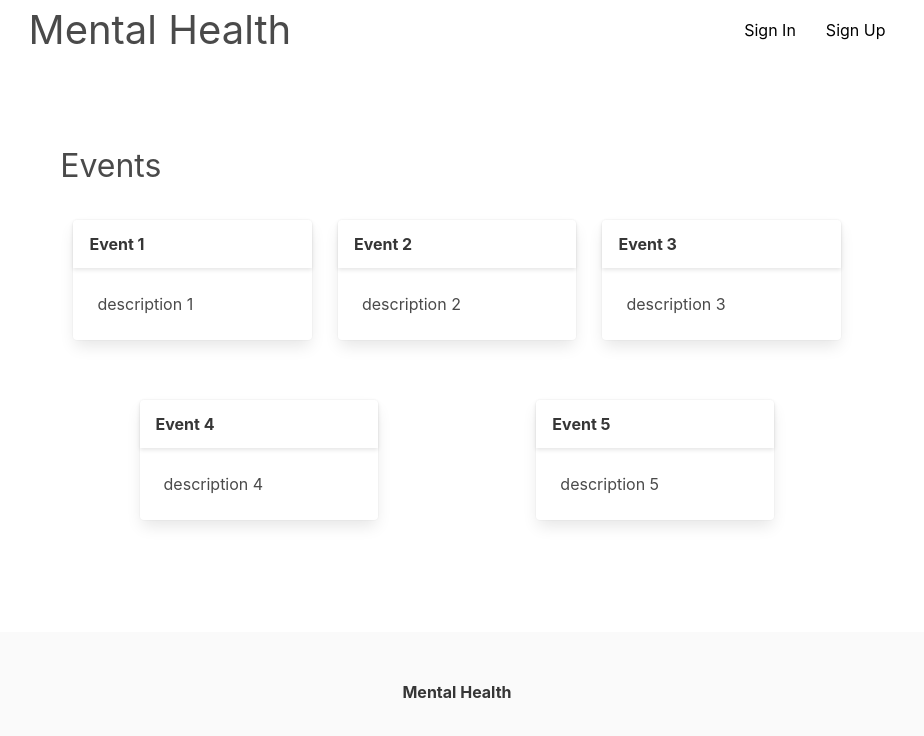
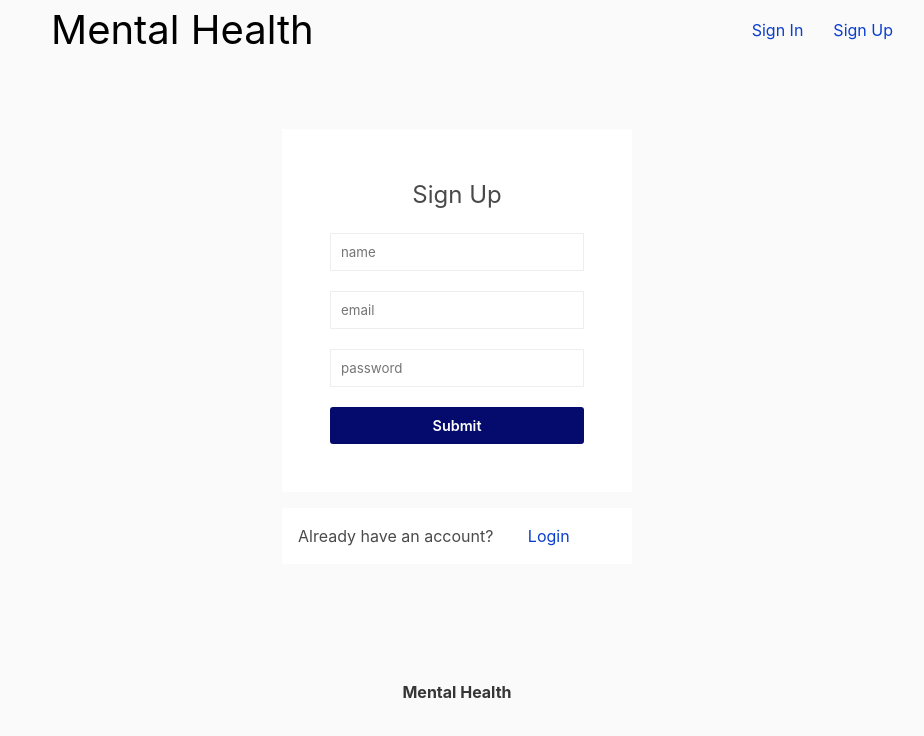
Before and after one commit to TylerEvans-hash/mental-health-project, a React (Create React App) app in the folder client/: page /signup in a window 1280 px wide. Shown: the top 736 px of the page, without its empty margins (183-1107 px from the left). Built offline with nearby package versions, Linux system fonts and the light colour scheme.

Commit message:
add sign up component

```diff
--- a/client/src/App.js
+++ b/client/src/App.js
@@ -2,19 +2,27 @@ import {
   BrowserRouter as Router,
   Switch,
   Route,
-  Link
 } from "react-router-dom";
 
 import Header from "./components/Header";
 import Footer from "./components/Footer";
 import Events from "./components/Events";
+import SignUp from "./components/SignUp";
 
 
 function App() {
   return (
     <Router>
       <Header />
-      <Events />
+      <section style={{ width: "62%", margin: "50px auto" }}>
+        <Switch>
+          <Route exact path="/" component={Events} />
+          <Route exact path="/events" component={Events} />
+          <Route exact path="/signup" component={SignUp} />
+
+          <Route exact render={() => <h1>Page does not exist :(</h1>} />
+        </Switch>
+      </section>
       <Footer />
     </Router>
   );
--- a/client/src/components/Events/index.js
+++ b/client/src/components/Events/index.js
@@ -24,7 +24,7 @@ const Events = () => {
         },
     ];
     return (
-        <section style={{ width: "62%", margin: "50px auto" }}>
+        <>
             <h2 className="is-size-3">Events</h2>
             <div className="is-flex is-flex-wrap-wrap" >
                 {
@@ -37,7 +37,7 @@ const Events = () => {
                     )
                 }
             </div>
-        </section>
+        </>
     );
 }
 
--- a/client/src/components/Header/index.js
+++ b/client/src/components/Header/index.js
@@ -3,11 +3,11 @@ import { Link } from 'react-router-dom'
 const Header =()=> {
     return (
         <header className="is-flex is-justify-content-space-around is-align-items-center">
-            <h1 className="is-size-2">Mental Health</h1>
+            <h1 className="is-size-2"><Link to="/" style={{color: "#000"}}>Mental Health</Link></h1>
             <nav>
                 <ul>
                     <Link>Sign In</Link>
-                    <Link>Sign Up</Link>
+                    <Link to="/signup">Sign Up</Link>
                 </ul>
             </nav>
         </header>
--- /dev/null
+++ b/client/src/components/SignUp/index.js
@@ -0,0 +1,67 @@
+import React, { useState } from 'react';
+import { Link } from 'react-router-dom';
+import { validateEmail } from '../../utils/helpers';
+
+const SignUp = () => {
+    const [formState, setFormState] = useState({ name: '', email: '', password: '' });
+
+    const [errorMessage, setErrorMessage] = useState('');
+    const { name, email, password } = formState;
+
+    const handleSubmit = (e) => {
+        e.preventDefault();
+    };
+
+    const handleChange = (e) => {
+        if (e.target.name === 'email') {
+            const isValid = validateEmail(e.target.value);
+            if (!isValid) {
+                setErrorMessage('Your email is invalid.');
+            } else {
+                setErrorMessage('');
+            }
+        } else {
+            if (!e.target.value.length) {
+                setErrorMessage(`${e.target.name} is required.`);
+            } else {
+                setErrorMessage('');
+            }
+        }
+        if (!errorMessage) {
+            setFormState({ ...formState, [e.target.name]: e.target.value });
+        }
+    };
+
+
+    return (
+        <>
+            <div id="custom-form-cont">
+                <div className="c-f-sec p-6">
+                    <h1 data-testid="h1tag" className="is-size-4 has-text-centered">Sign Up</h1>
+                    <form id="custom-form" onSubmit={handleSubmit}>
+                        <div>
+                            <input className="f-inp" type="text" name="name" placeholder="name" defaultValue={name} onBlur={handleChange} />
+                        </div>
+                        <div>
+                            <input className="f-inp" type="email" name="email" placeholder="email" defaultValue={email} onBlur={handleChange} />
+                        </div>
+                        <div>
+                            <input className="f-inp" type="password" name="password" placeholder="password" defaultValue={password} onBlur={handleChange} />
+                        </div>
+                        {errorMessage && (
+                            <div>
+                                <p className="error-text">{errorMessage}</p>
+                            </div>
+                        )}
+                        <button data-testid="button" type="submit">Submit</button>
+                    </form>
+                </div>
+                <div className="c-f-sec mt-4 p-4">
+                    <span>Already have an account?</span> <Link>Login</Link>
+                </div>
+            </div>
+        </>
+    );
+}
+
+export default SignUp;
--- a/client/src/index.css
+++ b/client/src/index.css
@@ -7,11 +7,12 @@ body {
     sans-serif;
   -webkit-font-smoothing: antialiased;
   -moz-osx-font-smoothing: grayscale;
+  background-color: #fafafa;
 }
 
 a {
   margin-left: 30px;
-  color: #000;
+  color: rgb(10, 62, 206);
   cursor: pointer;
 }
 
@@ -21,3 +22,48 @@ a {
   flex-direction: column;
   justify-content: space-between;
 }
+
+/* Form  */
+#custom-form-cont {
+  width: 350px;
+  margin: auto;
+}
+
+.c-f-sec {
+  width: 100%;
+  background-color: #fff;
+}
+
+#custom-form {
+  width: 100%;
+  margin: auto;
+}
+
+#custom-form div{
+  display: flex;
+  flex-direction: column;
+  margin: 20px auto;
+}
+
+.f-inp {
+  border: 1px solid #eee;
+  padding: 10px;
+}
+
+.error-text {
+  color: red;
+  font-style: italic;
+}
+
+#custom-form button {
+  border: none;
+  width: 100%;
+  border-radius: 3px;
+  padding: 10px;
+  color: #fff;
+  font-size: 0.9rem;
+  background-color: rgb(4, 11, 109);
+  font-weight: 600;
+  cursor: pointer;
+}
+/* Form end  */
--- /dev/null
+++ b/client/src/utils/helpers.js
@@ -0,0 +1,8 @@
+export const capitalizeFirstLetter =(string)=> {
+  return string.charAt(0).toUpperCase() + string.slice(1);
+}
+
+export const validateEmail =(email)=> {
+  var re = /^(([^<>()[\]\\.,;:\s@"]+(\.[^<>()[\]\\.,;:\s@"]+)*)|(".+"))@((\[[0-9]{1,3}\.[0-9]{1,3}\.[0-9]{1,3}\.[0-9]{1,3}\])|(([a-zA-Z\-0-9]+\.)+[a-zA-Z]{2,}))$/;
+  return re.test(String(email).toLowerCase());
+}
```
